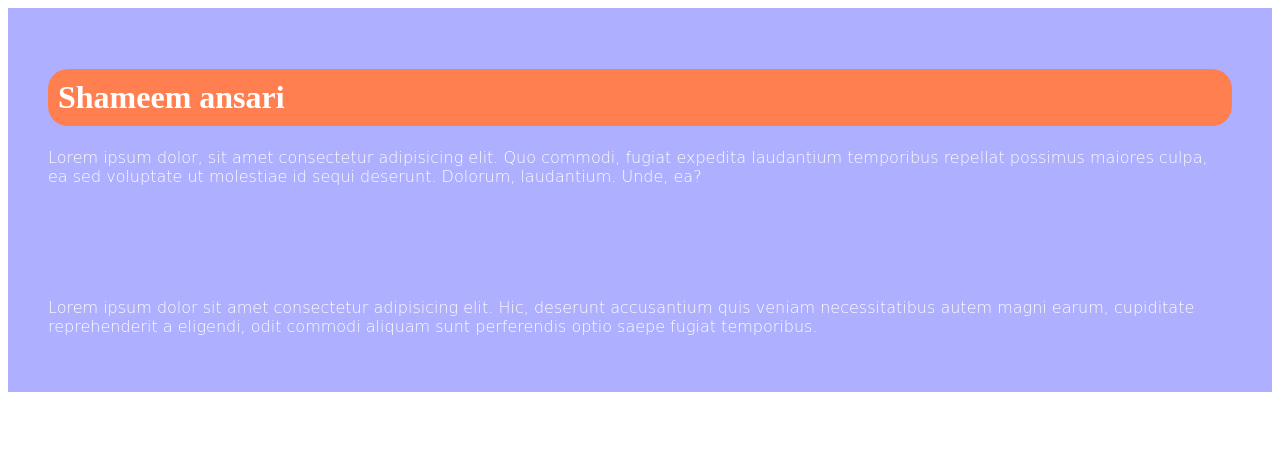
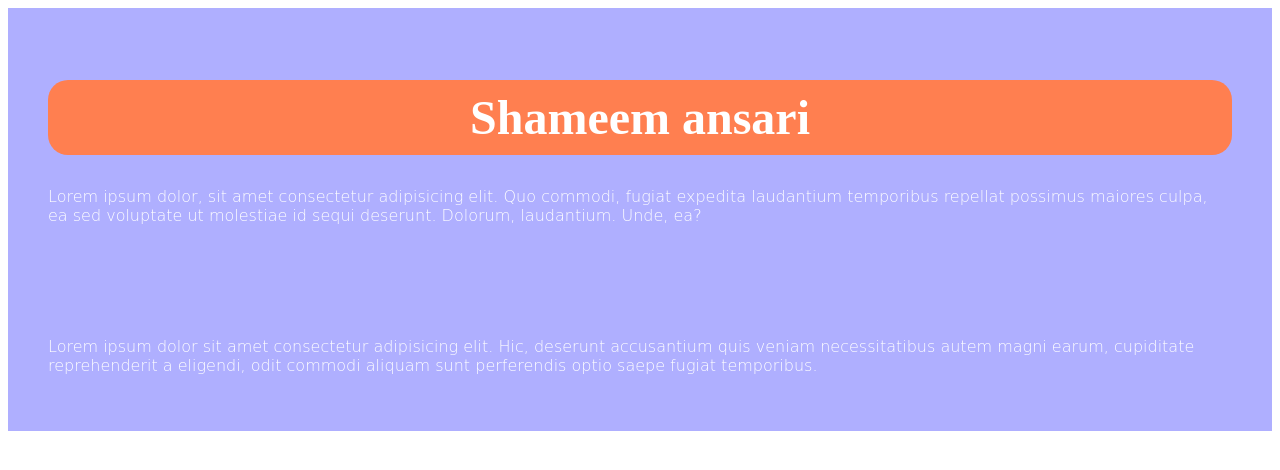
Before and after one commit to ShameemAnsari3/Demo, a plain HTML site: page index.html in a window 1280 px wide. Drawn offline with Linux system fonts and the light colour scheme.

Commit message:
text align center:

```diff
--- a/index.css
+++ b/index.css
@@ -13,5 +13,6 @@ h1{
     background-color: coral;
     padding: 10px;
     border-radius: 20px;
-    font-size: 2rem;
+    font-size: 3rem;
+    text-align: center;
 }
```
